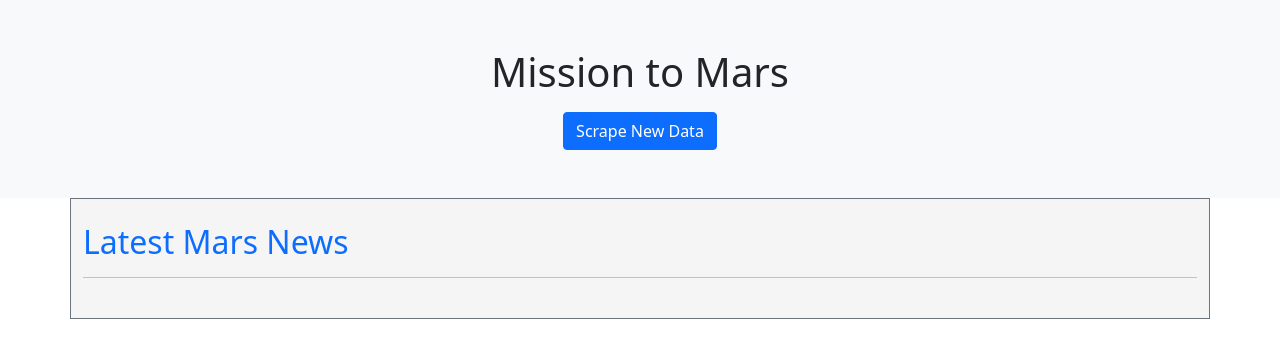
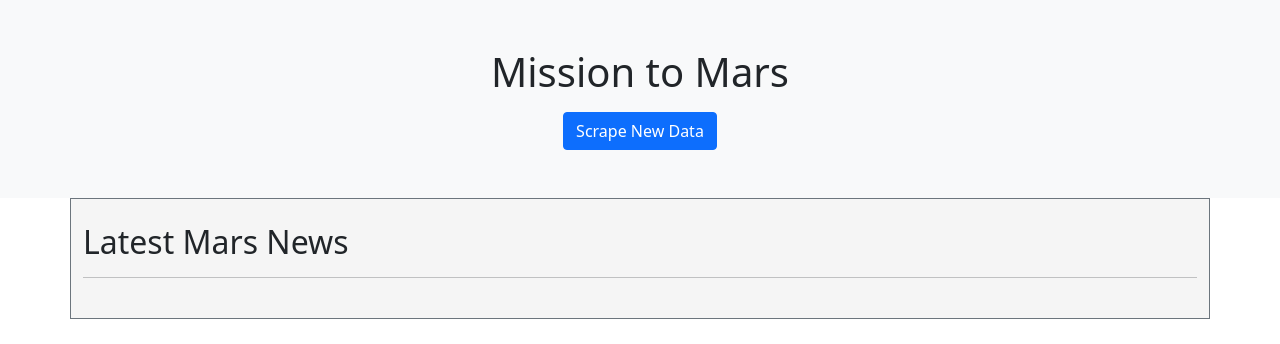
Before and after one commit to robertodiazbriones/web-scraping-challenge, a Flask app: page / in a window 1280 px wide. Shown: the top 344 px of the page. Run offline with Flask 2, Linux system fonts and the light colour scheme; data that the repository does not hold is empty; some libraries are stand-ins or nearby versions.

Commit message:
Progress: html formating

```diff
--- a/Missions_to_Mars/templates/index.html
+++ b/Missions_to_Mars/templates/index.html
@@ -21,7 +21,7 @@
     <div class="row">
       <div class="col-lg-12 mb-6 border border-secondary" style="background-color:whitesmoke;">
         <div class="thumbnail">
-          <h2 class="text-primary pt-4">Latest Mars News</h2>
+          <h2 class="text-dark pt-4">Latest Mars News</h2>
           <hr>
           <h4>{{mars.news_title}}</h4>
           <p>{{mars.news_p}}</p>
@@ -34,13 +34,13 @@
   <div class="container overflow-hidden ml-5 mt-5 mr-5 mb-5">
     <div class="row">
       <div class="col-6" style="background-color:white;">
-        <h2 class="text-primary pt-4">Featured Mars Image</h2>
+        <h2 class="text-dark pt-4">Featured Mars Image</h2>
         <hr>
           <img class="img-responsive" src={{mars.featured_image_url}} alt="Mars' Featured Image" style="width:100%">
       </div>
 
       <div class="col-6" style="background-color:white;">
-        <h2 class="text-primary pt-4">Mars Facts</h2>
+        <h2 class="text-dark pt-4">Mars Facts</h2>
         <hr>
         <table>
           {{mars.mars_facts}}
@@ -48,23 +48,21 @@
       </div>
     </div>
   </div>
-  <hr>
-  <p></p>
-  <br>
+
   <div class="container text-center">
-	<div class="row">
-      <div class="col-md-12" style="background-color:white">
-      	<h2 class="text-primary pt-4 text-center">Mars Hemispheres</h2>
+    <hr>
+    <div class="row ">
+      <div class="col-md-12 image-fluid" style="background-color:white">
+        <h2 class="text-dark pt-4 text-center">Mars Hemispheres</h2>
       </div>
       {% for item in mars.hemisphere_image_urls %}
-      <div class="col-md-6 border border-secondary" style="background-color:white">
+      <div class="col-sm-6 pl-5 pt-5 pr-5 pb-5 border border-secondary" style="background-color:white">
         <a href={{item.img_url}}>
-          <img class="img-fluid" src={{item.img_url}} alt={{item.title}} style="width:100%">
+          <img class="img-fluid" src={{item.img_url}} alt={{item.title}} style="width:80%">
         </a>
-        <h5 class="text-info">{{item.title}}</h5>
+        <h5 class="text-dark">{{item.title}}</h5>
       </div>
-        {% endfor %}
-      </div>
+      {% endfor %}
       <hr>
     </div>
   </div>
```
